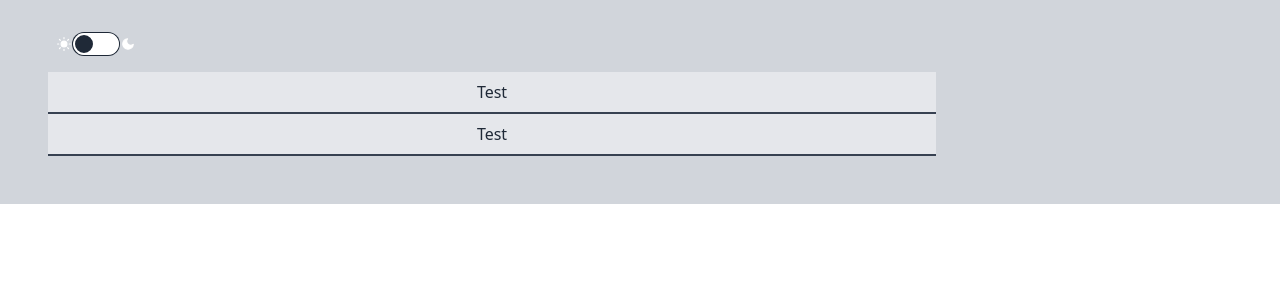
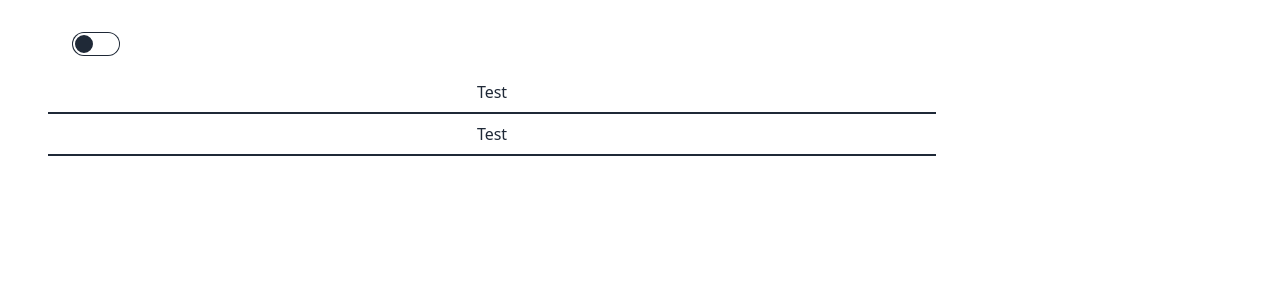
Before and after one commit to Bepixeled/todo-react, a React (Vite) app: page / in a window 1280 px wide. Shown: the top 300 px of the page. Built offline with nearby package versions, Linux system fonts and the light colour scheme.

Commit message:
custom colors

```diff
--- a/tailwind.config.js
+++ b/tailwind.config.js
@@ -4,6 +4,121 @@ export default {
     "./src/**/*.{js,ts,jsx,tsx}"],
   darkMode: 'class',
   theme: {
+    colors: {
+      transparent: 'transparent',
+      current: 'currentColor',
+      'dark-primary': {
+        '50': '#f6f7f6',
+        '100': '#e3e4e3',
+        '200': '#c7c9c6',
+        '300': '#a2a6a2',
+        '400': '#7e837e',
+        '500': '#646963',
+        '600': '#4f534e',
+        '700': '#414441',
+        '800': '#363936',
+        '900': '#303130',
+        '950': '#222422',
+      },
+
+      'dark-secondary': {
+        '50': '#f2fbfa',
+        '100': '#d3f4ef',
+        '200': '#a7e8df',
+        '300': '#74d4cc',
+        '400': '#47bab4',
+        '500': '#2d9f9a',
+        '600': '#227f7d',
+        '700': '#1f6665',
+        '800': '#1d5152',
+        '900': '#1b4242',
+        '950': '#0b2628',
+      },
+
+      'dark-accent1': {
+        '50': '#f5f8f6',
+        '100': '#dee9e3',
+        '200': '#bdd2c8',
+        '300': '#95b3a6',
+        '400': '#6e9384',
+        '500': '#5c8374',
+        '600': '#425f55',
+        '700': '#374e46',
+        '800': '#2f403a',
+        '900': '#2a3732',
+        '950': '#151e1c',
+      },
+
+      'dark-accent2': {
+        '50': '#f1f8f5',
+        '100': '#deede6',
+        '200': '#bedccf',
+        '300': '#9ec8b9',
+        '400': '#65a28e',
+        '500': '#448572',
+        '600': '#32695a',
+        '700': '#28544a',
+        '800': '#21443b',
+        '900': '#1c3832',
+        '950': '#0f1f1c',
+      },
+
+      'light-primary': {
+        '50': '#fbf7f1',
+        '100': '#f7ecde',
+        '200': '#eed5ba',
+        '300': '#e2b88f',
+        '400': '#d69561',
+        '500': '#cd7942',
+        '600': '#bf6437',
+        '700': '#9e4f30',
+        '800': '#7f402d',
+        '900': '#673627',
+        '950': '#371b13',
+      },
+
+      'light-secondary': {
+        '50': '#faf7f2',
+        '100': '#f4ede0',
+        '200': '#e9dac1',
+        '300': '#dabf97',
+        '400': '#ca9f6d',
+        '500': '#bf8850',
+        '600': '#b17445',
+        '700': '#935c3b',
+        '800': '#774b35',
+        '900': '#613f2d',
+        '950': '#342016',
+      },
+
+      'light-accent1': {
+        '50': '#f4f9f8',
+        '100': '#d9eee8',
+        '200': '#9ed2c6',
+        '300': '#85c3b7',
+        '400': '#5ca599',
+        '500': '#428a7f',
+        '600': '#336e67',
+        '700': '#2c5954',
+        '800': '#274845',
+        '900': '#243d3b',
+        '950': '#102321',
+      },
+
+      'light-accent2': {
+        '50': '#f2fbfa',
+        '100': '#d4f3f0',
+        '200': '#aae5e1',
+        '300': '#77d1cd',
+        '400': '#54bab9',
+        '500': '#319b9b',
+        '600': '#257a7c',
+        '700': '#216164',
+        '800': '#1f4d50',
+        '900': '#1e4143',
+        '950': '#0c2427',
+      },
+    },
     extend: {
       backgroundImage: {
         'lighty': "url('9057831.png')",
```
Also changed, not shown: 5 other files (tests, documents, lock files or other folders).
